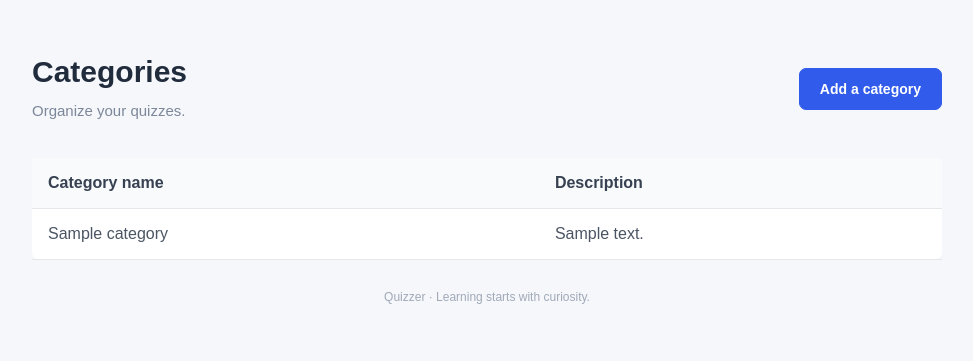
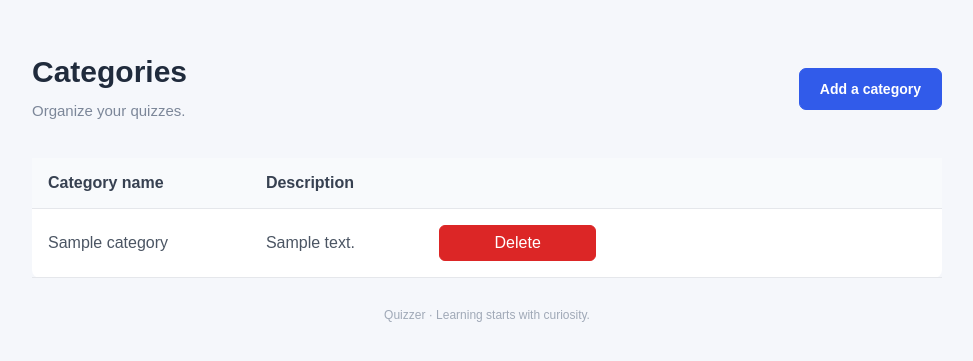
Before and after one commit to the-one-team-1/Quizzer, a Spring Boot app: page /categories in a window 1280 px wide. Shown: the part 70-431 px from the top of the page, without its empty margins (153-1126 px from the left). Run offline with Spring Boot 4, Linux system fonts and the light colour scheme; tables that the repository leaves empty hold one stand-in row (values such as "Sample post").

Commit message:
add category deletion

```diff
--- a/src/main/java/fi/haaga_helia/quizzer/controller/CategoryController.java
+++ b/src/main/java/fi/haaga_helia/quizzer/controller/CategoryController.java
@@ -4,23 +4,30 @@ import java.util.ArrayList;
 import java.util.List;
 
 import org.springframework.stereotype.Controller;
+import org.springframework.transaction.annotation.Transactional;
 import org.springframework.ui.Model;
 import org.springframework.web.bind.annotation.GetMapping;
 import org.springframework.web.bind.annotation.ModelAttribute;
+import org.springframework.web.bind.annotation.PathVariable;
 import org.springframework.web.bind.annotation.PostMapping;
 
 import fi.haaga_helia.quizzer.model.Category;
+import fi.haaga_helia.quizzer.model.Quiz;
 import fi.haaga_helia.quizzer.repository.CategoryRepository;
+import fi.haaga_helia.quizzer.repository.QuizRepository;
 
 @Controller
 public class CategoryController {
 
     private final CategoryRepository categoryRepository;
+    private final QuizRepository quizRepository;
 
-    public CategoryController(CategoryRepository categoryRepository) {
+    public CategoryController(CategoryRepository categoryRepository, QuizRepository quizRepository) {
         this.categoryRepository = categoryRepository;
+        this.quizRepository = quizRepository;
     }
 
+    //Navigate to category list page
     @GetMapping("/categories")
     public String showCategories(Model model) {
         List<Category> categories = new ArrayList<>();
@@ -29,15 +36,37 @@ public class CategoryController {
         return "categories";
     }
 
+    //Add new category
     @GetMapping("/add-category")
     public String showAddCategoryForm(Model model) {
         model.addAttribute("category", new Category());
         return "add-category";
     }
 
+    //Save category
     @PostMapping("/save_category")
     public String saveCategory(@ModelAttribute("category") Category category) {
         categoryRepository.save(category);
         return "redirect:/categories";
     }
+
+    //Delete category and change values for associated quizzes to null
+    @Transactional
+    @PostMapping("/categories/{id}/delete")
+    public String deleteCategory(@PathVariable Long id) {
+        Category category = categoryRepository.findById(id)
+                .orElseThrow(() -> new IllegalArgumentException("Category not found: " + id));
+
+        if (category.getQuizzes() != null) {
+            for (Quiz quiz : category.getQuizzes()) {
+                quiz.setCategory(null);
+            }
+            quizRepository.saveAll(category.getQuizzes());
+        }
+
+        categoryRepository.delete(category);
+
+        return "redirect:/categories";
+
+    }
 }
--- a/src/main/java/fi/haaga_helia/quizzer/model/Category.java
+++ b/src/main/java/fi/haaga_helia/quizzer/model/Category.java
@@ -12,7 +12,7 @@ public class Category {
     private String name;
     private String description;
 
-    @OneToMany(cascade = CascadeType.ALL, mappedBy = "category")
+    @OneToMany(mappedBy = "category")
     @JsonIgnore
     private List<Quiz> quizzes;
 
--- a/src/main/resources/static/css/style.css
+++ b/src/main/resources/static/css/style.css
@@ -465,7 +465,8 @@ body {
 }
 
 /* Styles for buttons on dashboard */
-.quiz-actions {
+.quiz-actions,
+.category-actions {
     display: grid;
     grid-template-columns: repeat(3, minmax(0, 1fr));
     align-items: stretch;
@@ -475,16 +476,20 @@ body {
 }
 
 .quiz-actions > a,
-.quiz-actions > form {
+.quiz-actions > form,
+.category-actions > a,
+.category-actions > form {
     margin: 0;
     min-width: 0;
 }
 
-.quiz-actions > form {
+.quiz-actions > form,
+.category-actions > form {
     display: flex;
 }
 
-.quiz-action-button {
+.quiz-action-button,
+.category-action-button {
     display: flex;
     align-items: center;
     justify-content: center;
--- a/src/main/resources/templates/categories.html
+++ b/src/main/resources/templates/categories.html
@@ -58,6 +58,7 @@
                     <tr>
                         <th>Category name</th>
                         <th>Description</th>
+                        <th></th>
                     </tr>
                 </thead>
 
@@ -71,6 +72,15 @@
 
                         <td th:text="${category.description}">
                             Description
+                        </td>
+
+                        <td>
+                            <div class="category-actions">
+                                <form class="delete" th:action="@{/categories/{id}/delete(id=${category.id})}"
+                                    method="post">
+                                    <button class="category-action-button" type="submit">Delete</button>
+                                </form>
+                            </div>
                         </td>
 
                     </tr>
```
